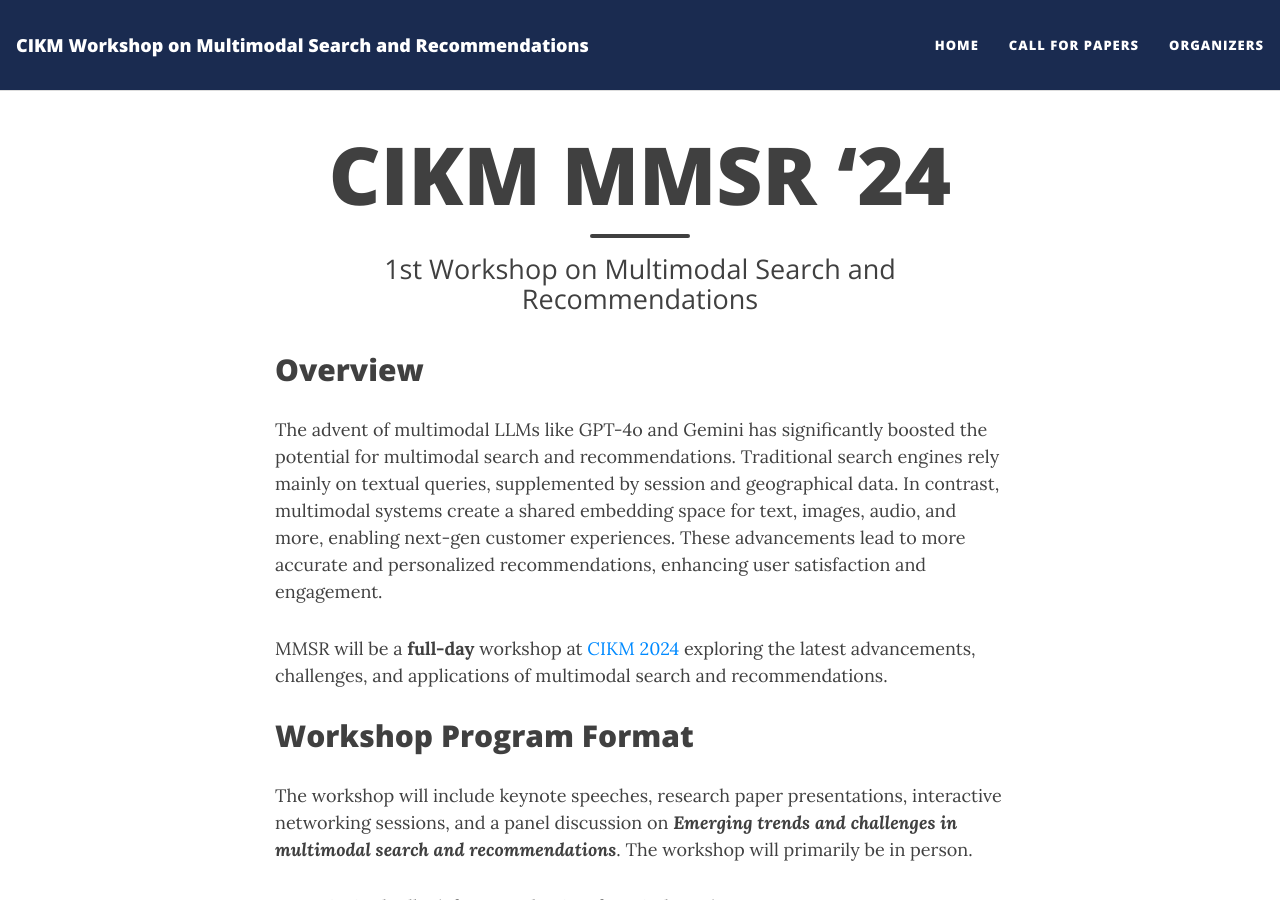
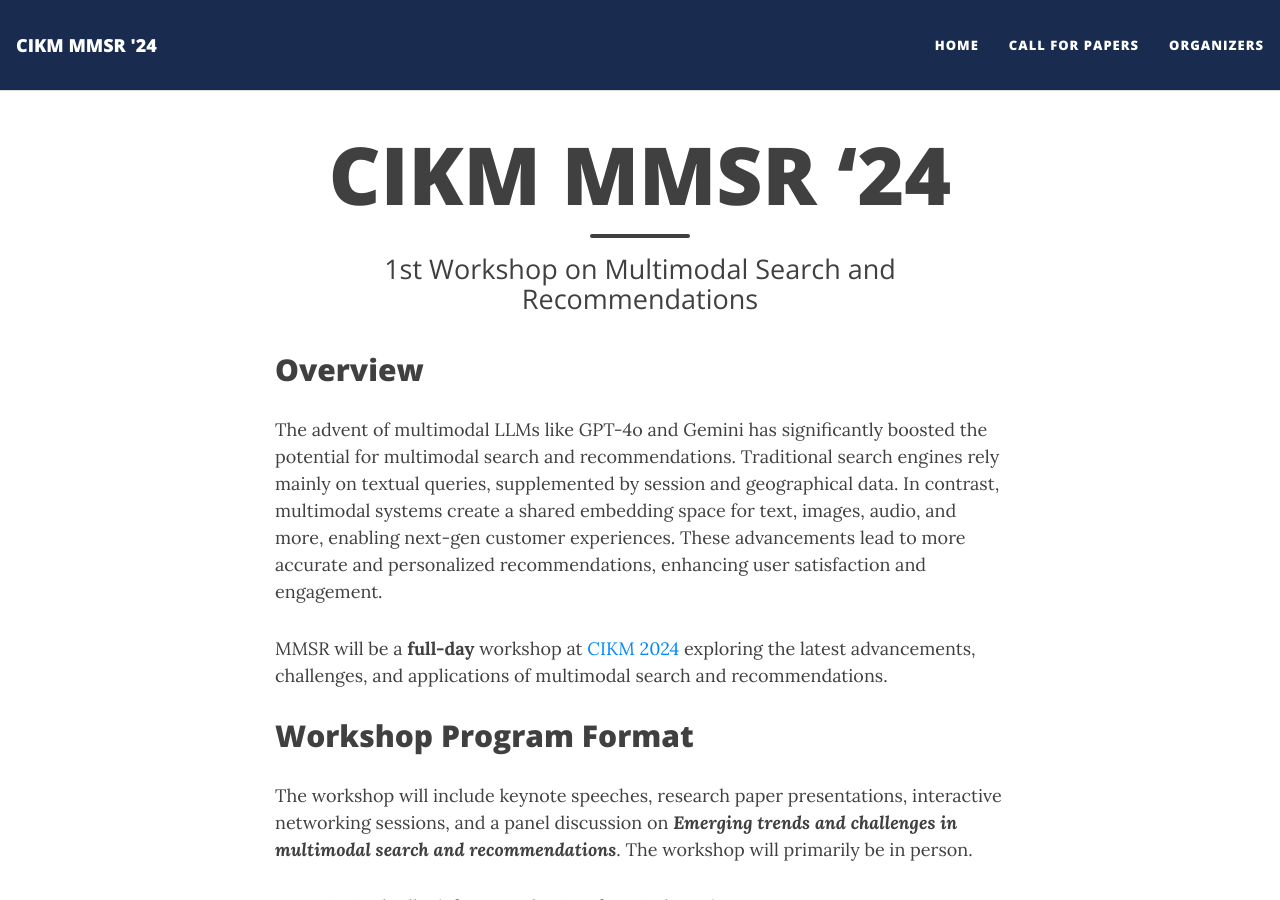
Before and after one commit to cikm-mmsr/cikm-mmsr.github.io, a Jekyll site: the page built from index.md, in a window 1280 px wide and 900 px high. Built offline with Jekyll 4.4.1, drawn with Linux system fonts in a browser that asks for light colours.

Commit message:
Updated navbar title

```diff
--- a/_config.yml
+++ b/_config.yml
@@ -1,4 +1,4 @@
-title: CIKM Workshop on Multimodal Search and Recommendations
+title: CIKM MMSR '24
 
 # Your name to show in the footer
 author: For queries, please reach out to aditya_chichani@berkeley.edu
```
